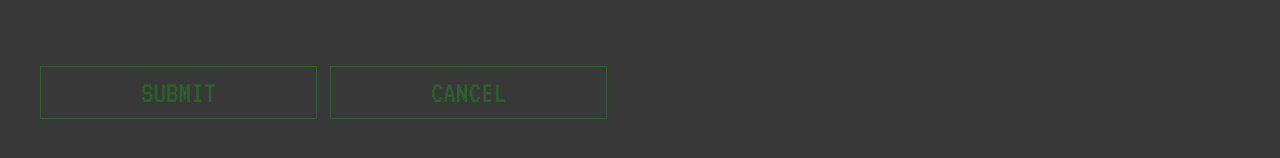
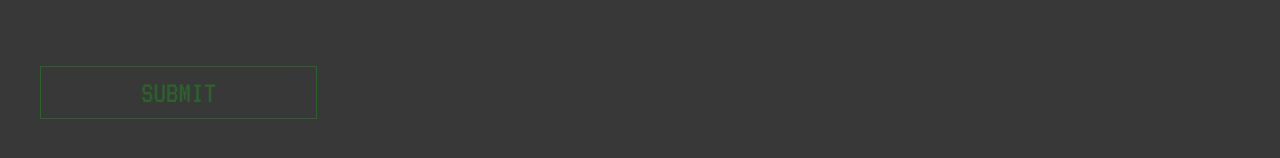
Before and after one commit to Buntasam/FORUM, a website: page public/html/login.html in a window 1280 px wide. Shown: the part 834-992 px from the top of the page. Drawn offline with Linux system fonts and the light colour scheme.

Commit message:
Remove cancel button from login page

```diff
--- a/public/html/login.html
+++ b/public/html/login.html
@@ -54,7 +54,6 @@
       <br>
 
       <input type="submit" value="Submit" />
-      <a class="button" alt="" href="index.html">Cancel</a>
     </form>
   </div>
 </div>
```
